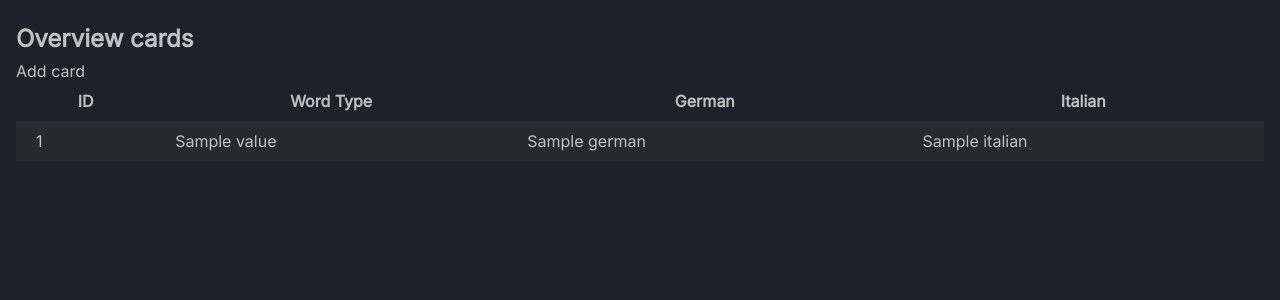
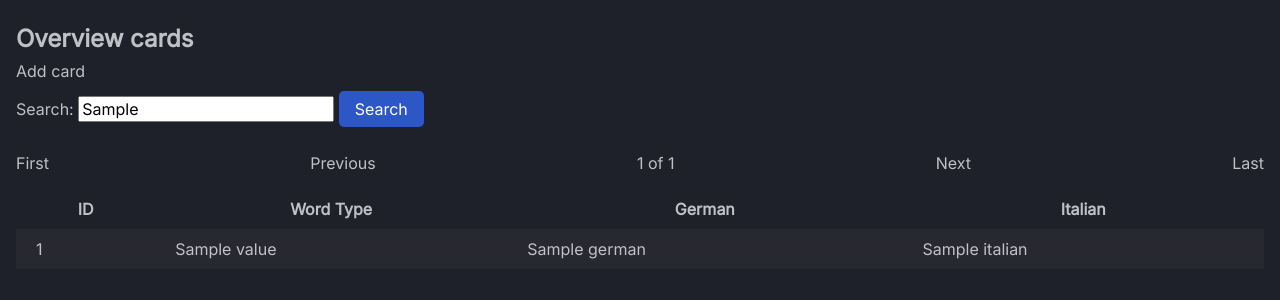
Before and after one commit to Hansen-Thomas/pytestsetup, a FastAPI app: template src/app/templates/cards/cards.html in a window 1280 px wide. Shown: the part 70-370 px from the top of the page. Run offline with FastAPI, Linux system fonts and the light colour scheme; the template is opened without the code that fills it: most values are stand-ins (such as "Sample title", 1, 10 or a date in 2020); parts of the project's set-up code (start-up, migrations or seed data) failed here and were passed over.

Commit message:
Minor changes

```diff
--- a/src/app/main.py
+++ b/src/app/main.py
@@ -24,4 +24,4 @@ if __name__ == "__main__":
     logging_utils.setup_logging()
     sys.excepthook = logging_utils.global_exception_hook
 
-    uvicorn.run("main:app", host="localhost", port=8000, reload=True)
+    uvicorn.run("main:app", host="0.0.0.0", port=8000, reload=True)
--- a/src/app/templates/cards/cards.html
+++ b/src/app/templates/cards/cards.html
@@ -2,6 +2,9 @@
 <main>
     <h3>Overview cards</h3>
     <a href="cards/new">Add card</a>
+
+    {% include "utils/search.html" %}
+    {% include "utils/pagination.html" %}
 
     <!-- table of cards -->
     <table>
--- /dev/null
+++ b/src/app/templates/utils/pagination.html
@@ -0,0 +1,28 @@
+<!-- Pim-Records pagination: -->
+<div class="pagination">
+  <a
+    href="/cards?page=1&page_size={{ pagination_result.page_size }}"
+    >First</a
+  >
+
+  <a
+    href="/cards?page={{ pagination_result.current_page - 1 }}&page_size={{
+    pagination_result.page_size }}"
+    >Previous</a
+  >
+
+  <span
+    >{{ pagination_result.current_page }} of {{
+    pagination_result.count_pages }}</span
+  >
+
+  <a
+    href="/cards?page={{ pagination_result.current_page + 1 }}&page_size={{ pagination_result.page_size }}"
+    >Next</a
+  >
+
+  <a
+    href="/cards?page={{ pagination_result.count_pages }}&page_size={{ pagination_result.page_size }}"
+    >Last</a
+  >
+</div>
--- /dev/null
+++ b/src/app/templates/utils/search.html
@@ -0,0 +1,10 @@
+<!-- search bar: -->
+<div class="searchbar">
+  <form action="/cards" method="GET">
+    <div>
+      <label for="search">Search:</label>
+      <input type="search" name="search" placeholder="" value="{{ last_search }}" />
+      <button type="submit">Search</button>
+    </div>
+  </form>
+</div>
```
Also changed, not shown: src/core/domain/card_repository.py (+29 -2 lines), docs/lessons_learned.md (added).
